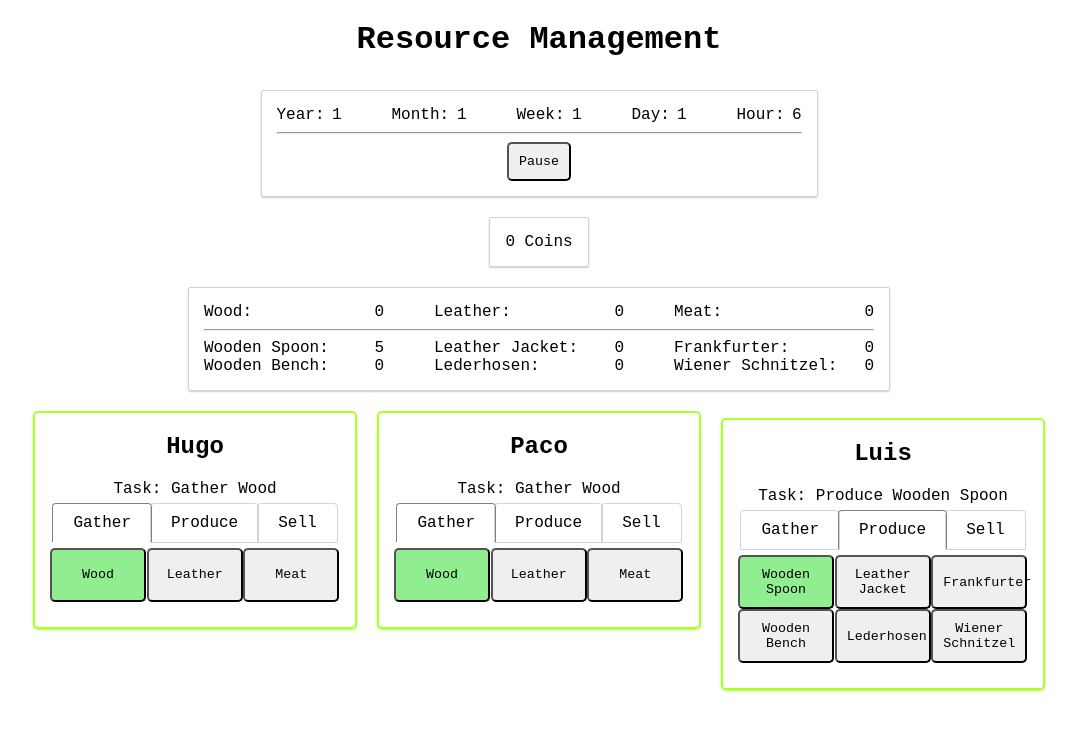
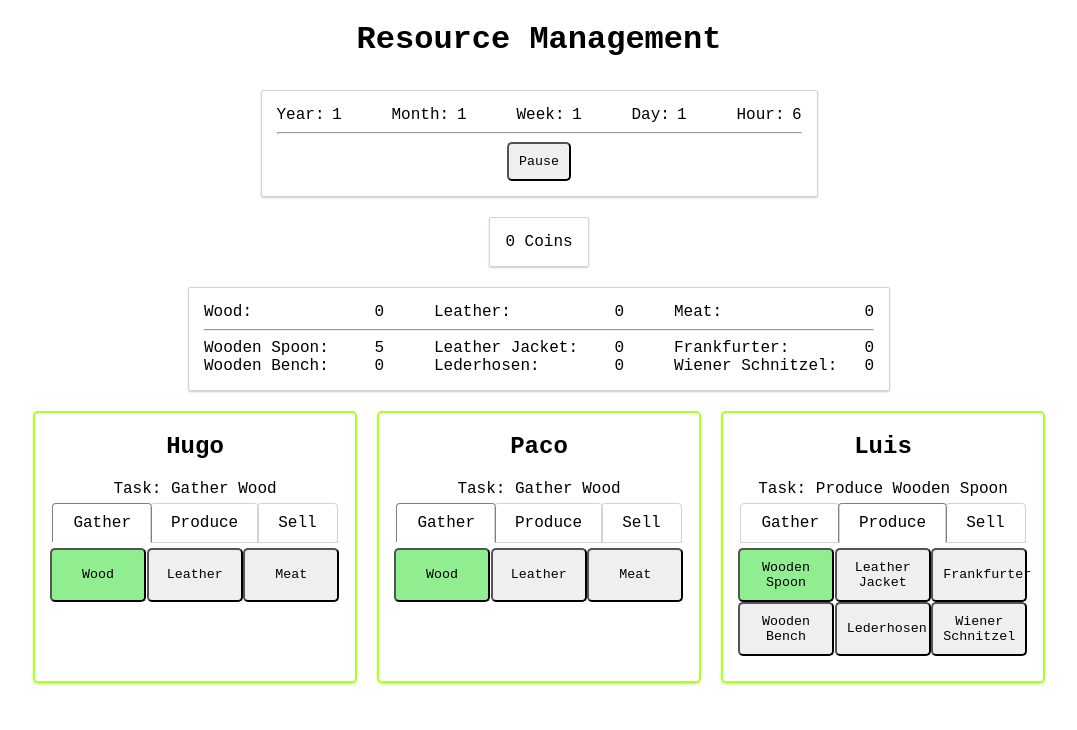
Before and after one commit to pinguinosod/resource-management, a React (Create React App) app: page / in a window 1280 px wide. Shown: the top 730 px of the page, without its empty margins (101-1178 px from the left). Built offline with nearby package versions, Linux system fonts and the light colour scheme.

Commit message:
Improve UI

```diff
--- a/src/App.css
+++ b/src/App.css
@@ -14,3 +14,21 @@
 .App.paused .hoard {
   background-color: lightgray;
 }
+
+.App .worker-grid {
+  display: grid;
+  justify-content: center;
+  grid-template-columns: auto;
+}
+
+@media (min-width: 703px) {
+  .App .worker-grid {
+    grid-template-columns: auto auto;
+  }
+}
+
+@media (min-width: 1050px) {
+  .App .worker-grid {
+    grid-template-columns: auto auto auto;
+  }
+}
--- a/src/App.js
+++ b/src/App.js
@@ -302,6 +302,7 @@ class App extends Component {
             products={this.state.products} />
         </header>
         <main>
+          <div className="worker-grid">
           {
             this.state.workers.map(worker => {
               return <Worker
@@ -315,6 +316,7 @@ class App extends Component {
                 taskChangeHandler={(newTask) => this.taskChangeHandler(worker.id, newTask)} />
             })
           }
+          </div>
         </main>
       </div>
     )
```
